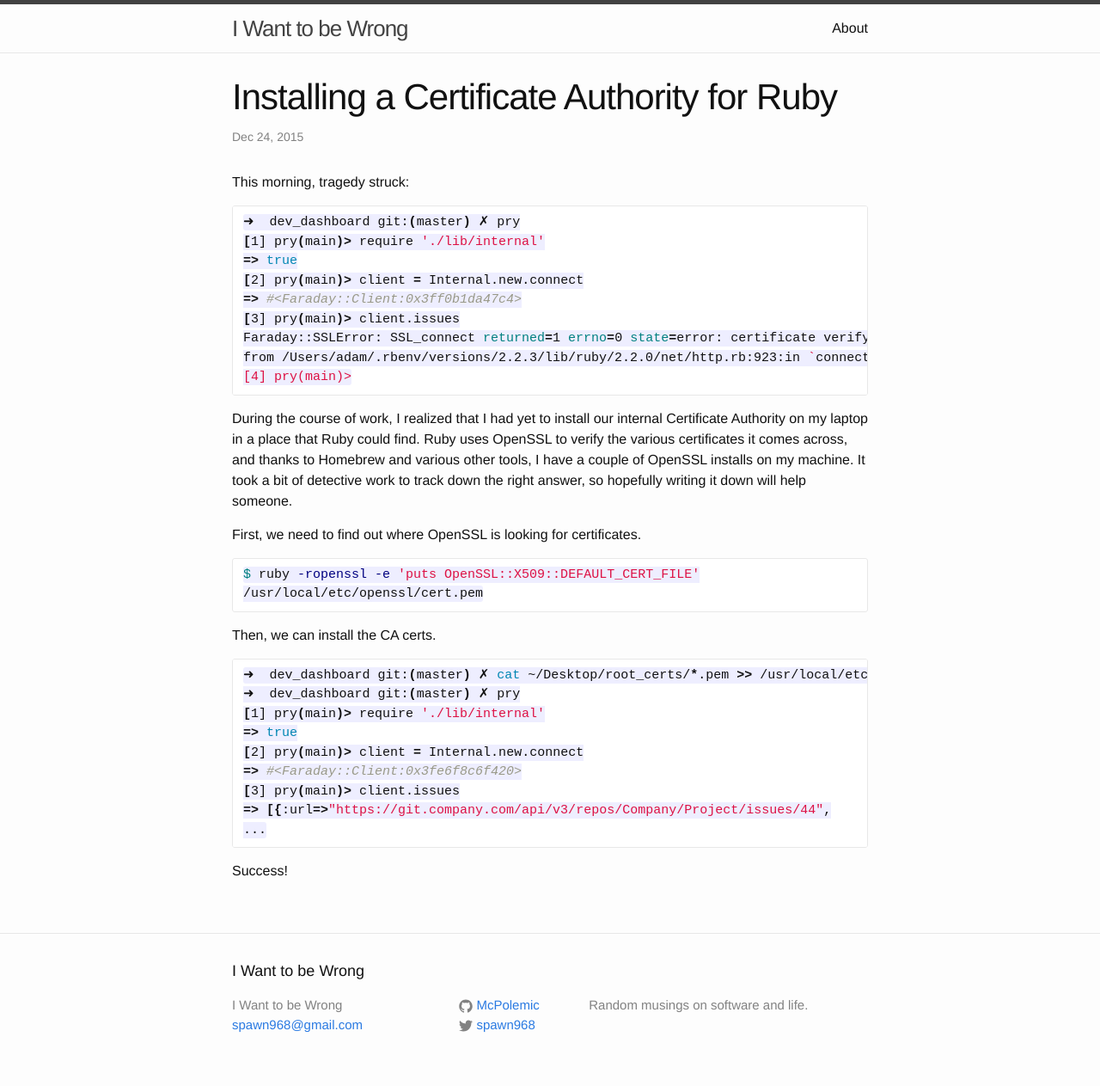
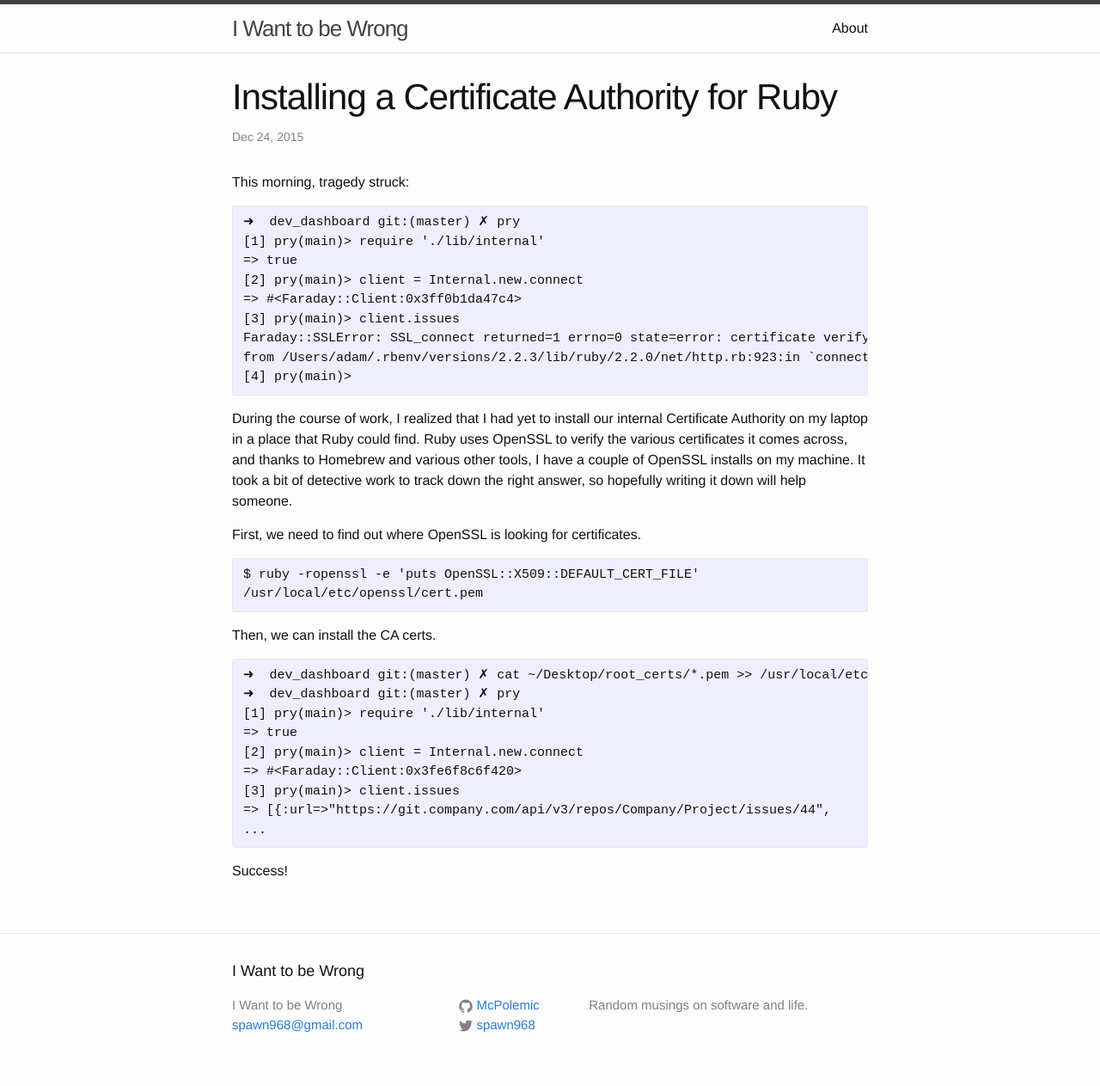
Before and after one commit to McPolemic/McPolemic.github.io, a Jekyll site: the page built from _posts/2015-12-24-installing-a-new-ca-for-ruby.md, in a window 1280 px wide. Shown: the whole page at 86% size. Built offline with Jekyll 4.4.1, drawn with Linux system fonts in a browser that asks for light colours.

Commit message:
Take two on fixing the formatting

````diff
--- a/_posts/2015-12-24-installing-a-new-ca-for-ruby.md
+++ b/_posts/2015-12-24-installing-a-new-ca-for-ruby.md
@@ -6,7 +6,7 @@ title: Installing a Certificate Authority for Ruby
 
 This morning, tragedy struck:
 
-```shell
+<pre>
 ➜  dev_dashboard git:(master) ✗ pry
 [1] pry(main)> require './lib/internal'
 => true
@@ -16,7 +16,7 @@ This morning, tragedy struck:
 Faraday::SSLError: SSL_connect returned=1 errno=0 state=error: certificate verify failed
 from /Users/adam/.rbenv/versions/2.2.3/lib/ruby/2.2.0/net/http.rb:923:in `connect'
 [4] pry(main)>
-```
+</pre>
 
 During the course of work, I realized that I had yet to install our internal Certificate Authority on my laptop in a place that Ruby could find.
 Ruby uses OpenSSL to verify the various certificates it comes across, and thanks to Homebrew and various other tools, I have a couple of OpenSSL installs on my machine.
@@ -24,14 +24,14 @@ It took a bit of detective work to track down the right answer, so hopefully wri
 
 First, we need to find out where OpenSSL is looking for certificates.
 
-```shell
+<pre>
 $ ruby -ropenssl -e 'puts OpenSSL::X509::DEFAULT_CERT_FILE'
 /usr/local/etc/openssl/cert.pem
-```
+</pre>
 
 Then, we can install the CA certs.
 
-```shell
+<pre>
 ➜  dev_dashboard git:(master) ✗ cat ~/Desktop/root_certs/*.pem >> /usr/local/etc/openssl/cert.pem
 ➜  dev_dashboard git:(master) ✗ pry
 [1] pry(main)> require './lib/internal'
@@ -41,6 +41,6 @@ Then, we can install the CA certs.
 [3] pry(main)> client.issues
 => [{:url=>"https://git.company.com/api/v3/repos/Company/Project/issues/44",
 ...
-```
+</pre>
 
 Success!
````
